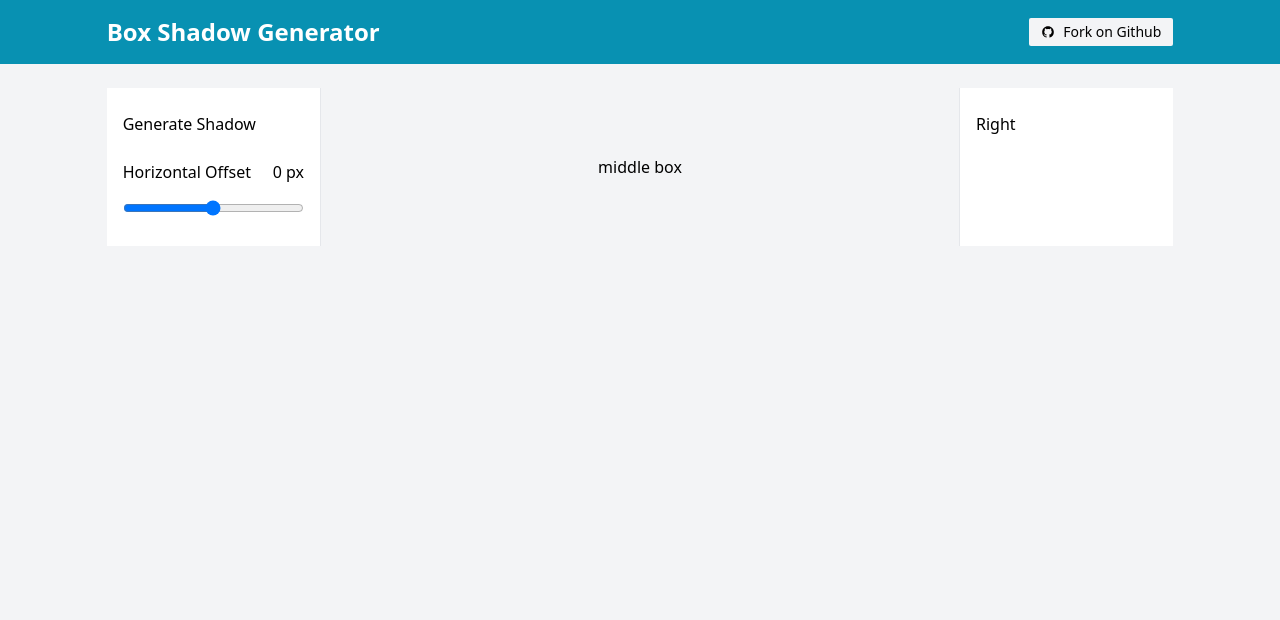
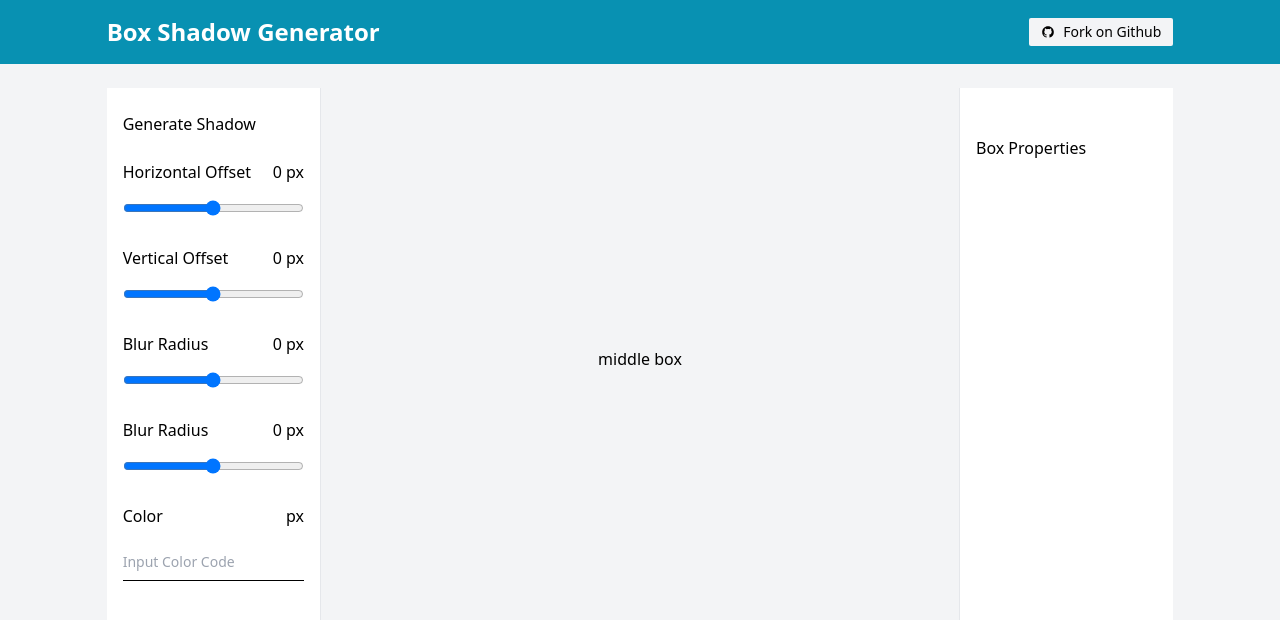
Before and after one commit to asmsaiff/css-box-shadow-generator-by-react, a React (Create React App) app: page / in a window 1280 px wide. Shown: the top 620 px of the page. Built offline with nearby package versions, Linux system fonts and the light colour scheme.

Commit message:
design left panel, add offset and raedius model, color field add

```diff
--- a/src/components/LeftPanel.jsx
+++ b/src/components/LeftPanel.jsx
@@ -2,7 +2,11 @@ import React, { Component } from 'react';
 
 export class LeftPanel extends Component {
     state = {
-        horizontalOffset: 0
+        horizontalOffset: 0,
+        verticalOffset: 0,
+        blurRadius: 0,
+        spreadRadius: 0,
+        colorCode: ''
     }
 
     handleHorizontalOffsetChange = (e) => {
@@ -10,12 +14,27 @@ export class LeftPanel extends Component {
             horizontalOffset: e.target.value
         })
     }
+    verticalOffsetChange = (e) => {
+        this.setState({
+            verticalOffset: e.target.value
+        })
+    }
+    blurRadiusChange = (e) => {
+        this.setState({
+            blurRadius: e.target.value
+        })
+    }
+    spreadRadiusChange = (e) => {
+        this.setState({
+            spreadRadius: e.target.value
+        })
+    }
 
     render() {
         return <>
             <h6>Generate Shadow</h6>
 
-            <div className='mt-6'>
+            <div className='my-6'>
                 <div>
                     <label htmlFor="" className='w-full flex justify-between'>
                         <span>Horizontal Offset</span>
@@ -23,6 +42,34 @@ export class LeftPanel extends Component {
                     </label>
                     <input type="range" onChange={this.handleHorizontalOffsetChange} value={this.state.horizontalOffset} className='mt-4 w-full' min='-100' max='100'/>
                 </div>
+                <div className='mt-6'>
+                    <label htmlFor="" className='w-full flex justify-between'>
+                        <span>Vertical Offset</span>
+                        <span>{this.state.verticalOffset} px</span>
+                    </label>
+                    <input type="range" onChange={this.verticalOffsetChange} value={this.state.verticalOffset} className='mt-4 w-full' min='-100' max='100'/>
+                </div>
+                <div className='mt-6'>
+                    <label htmlFor="" className='w-full flex justify-between'>
+                        <span>Blur Radius</span>
+                        <span>{this.state.blurRadius} px</span>
+                    </label>
+                    <input type="range" onChange={this.blurRadiusChange} value={this.state.blurRadius} className='mt-4 w-full' min='-100' max='100'/>
+                </div>
+                <div className='mt-6'>
+                    <label htmlFor="" className='w-full flex justify-between'>
+                        <span>Blur Radius</span>
+                        <span>{this.state.spreadRadius} px</span>
+                    </label>
+                    <input type="range" onChange={this.spreadRadiusChange} value={this.state.spreadRadius} className='mt-4 w-full' min='-100' max='100'/>
+                </div>
+                <div className='mt-6'>
+                    <label htmlFor="" className='w-full flex justify-between'>
+                        <span>Color</span>
+                        <span>{this.state.colorCode} px</span>
+                    </label>
+                    <input type="text" onChange={this.colorCodeChange} value={this.state.colorCode} className='mt-4 w-full border-b border-black py-2 text-sm focus:outline-none' placeholder='Input Color Code'/>
+                </div>
             </div>
         </>;
     }
--- a/src/components/RightPanel.jsx
+++ b/src/components/RightPanel.jsx
@@ -1,9 +1,13 @@
 import React, { Component } from 'react';
 
 export class RightPanel extends Component {
-  render() {
-    return <div>Right</div>;
-  }
+    render() {
+        return <>
+            <div className="my-6">
+                <h6>Box Properties</h6>
+            </div>
+        </>;
+    }
 }
 
 export default RightPanel;
```
